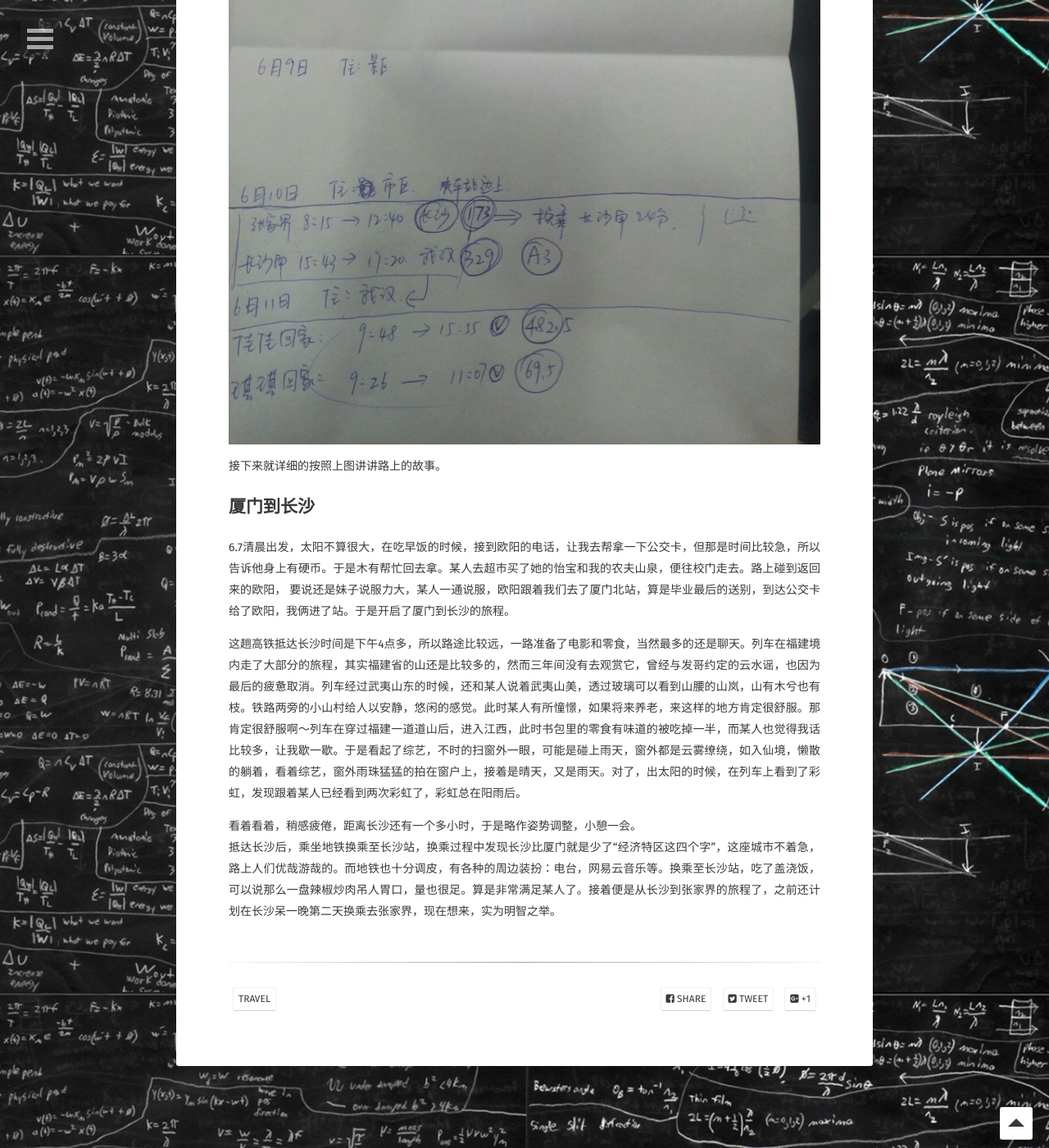
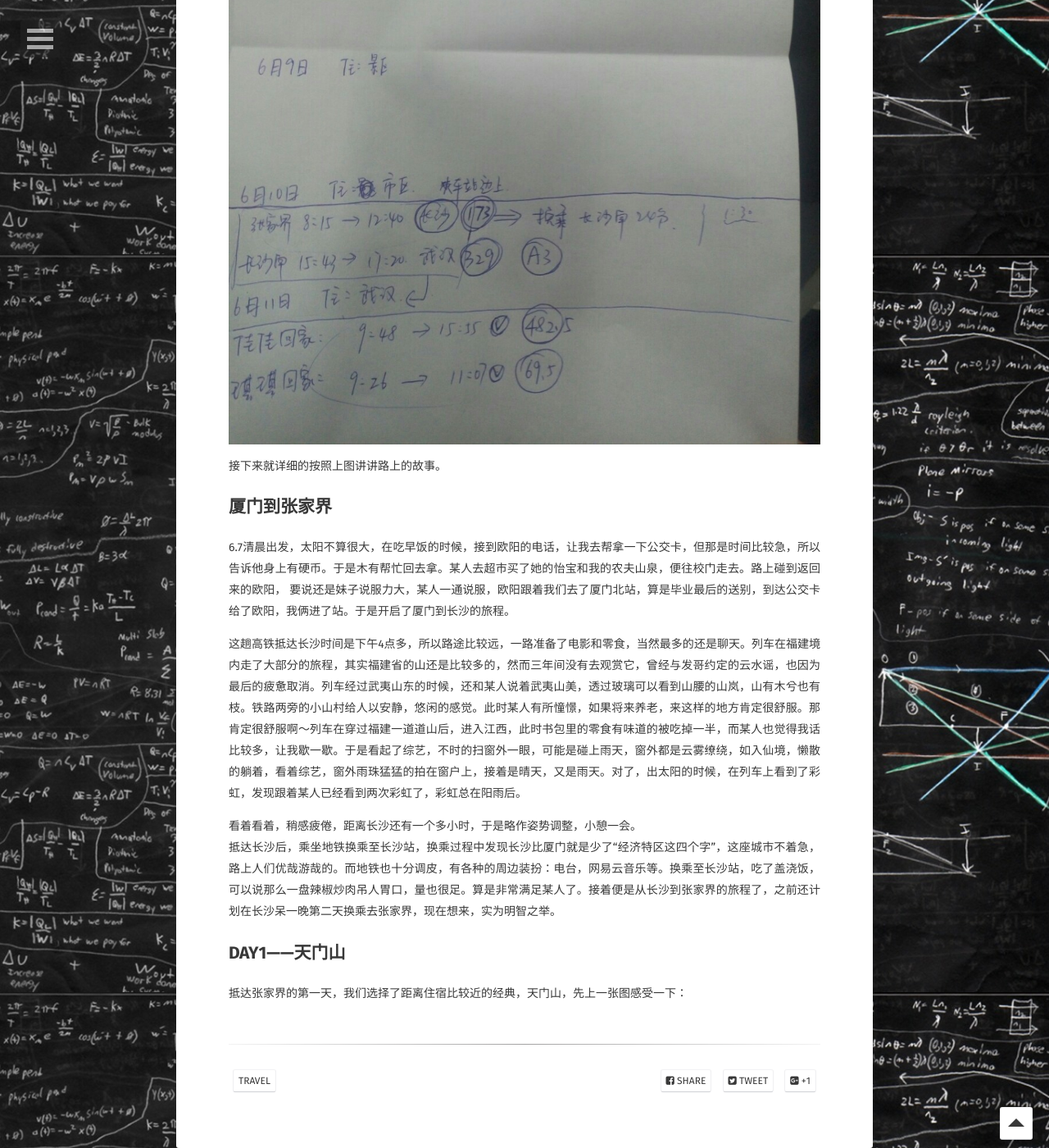
Before and after one commit to saicoco/saicoco.github.io, a Jekyll site: the page built from _posts/2018-06-25-Travel-in-zhangjiajie.md, in a window 1280 px wide and 1400 px high, scrolled down 1490 px. Shown: the whole window at 82% size. Built offline with Jekyll 4.4.1, drawn with Linux system fonts in a browser that asks for light colours; some web fonts are replaced; comment, search, counter and statistics services are not loaded.

Commit message:
add info

```diff
--- a/_posts/2018-06-25-Travel-in-zhangjiajie.md
+++ b/_posts/2018-06-25-Travel-in-zhangjiajie.md
@@ -28,7 +28,7 @@ feature: /downloads/zzj/1.jpg
 
 接下来就详细的按照上图讲讲路上的故事。
 
-## 厦门到长沙
+## 厦门到张家界
 6.7清晨出发，太阳不算很大，在吃早饭的时候，接到欧阳的电话，让我去帮拿一下公交卡，但那是时间比较急，所以
 告诉他身上有硬币。于是木有帮忙回去拿。某人去超市买了她的怡宝和我的农夫山泉，便往校门走去。路上碰到返回来的欧阳，
 要说还是妹子说服力大，某人一通说服，欧阳跟着我们去了厦门北站，算是毕业最后的送别，到达公交卡给了欧阳，我俩进了站。于是开启了厦门到长沙的旅程。
@@ -37,3 +37,7 @@ feature: /downloads/zzj/1.jpg
 
 看着看着，稍感疲倦，距离长沙还有一个多小时，于是略作姿势调整，小憩一会。
 抵达长沙后，乘坐地铁换乘至长沙站，换乘过程中发现长沙比厦门就是少了“经济特区这四个字”，这座城市不着急，路上人们优哉游哉的。而地铁也十分调皮，有各种的周边装扮：电台，网易云音乐等。换乘至长沙站，吃了盖浇饭，可以说那么一盘辣椒炒肉吊人胃口，量也很足。算是非常满足某人了。接着便是从长沙到张家界的旅程了，之前还计划在长沙呆一晚第二天换乘去张家界，现在想来，实为明智之举。
+
+## DAY1——天门山
+
+抵达张家界的第一天，我们选择了距离住宿比较近的经典，天门山，先上一张图感受一下：
```
